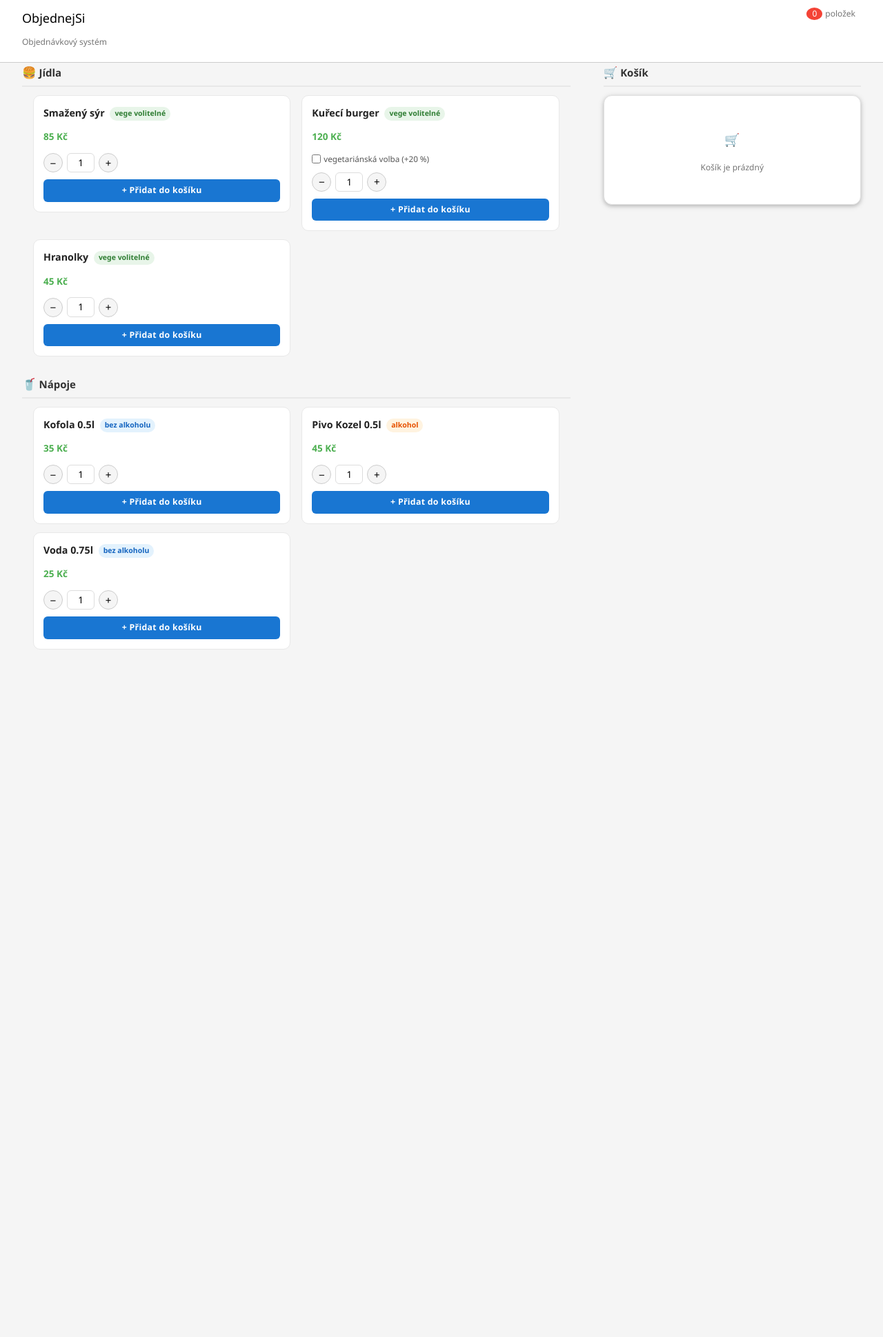
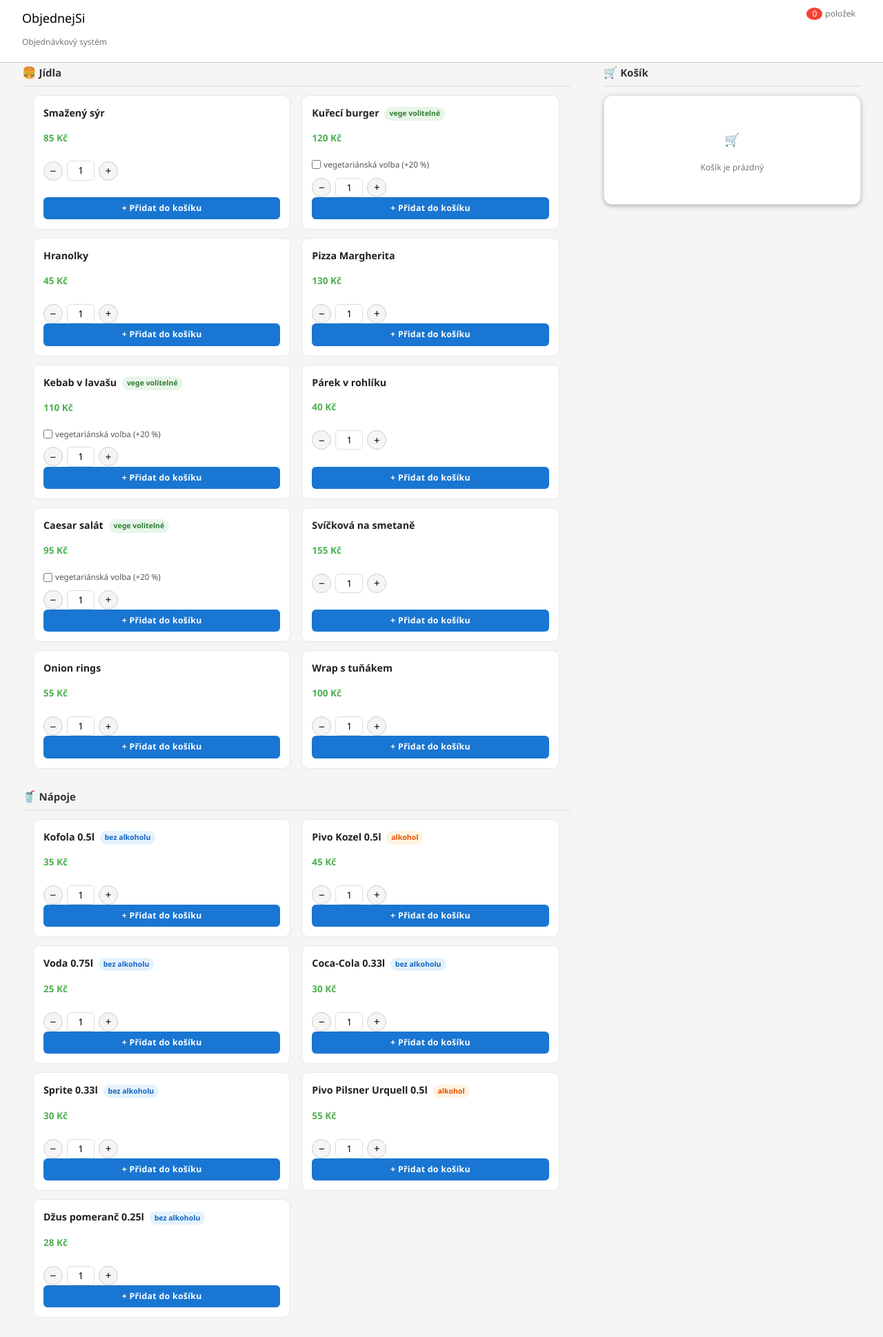
Before and after one commit to benesjirka/ObjednejSi, a plain HTML site: page index.html in a window 1280 px wide. Shown: the part 5-1944 px from the top of the page at 69% size. Before the commit the page ends 975 px from the top, so only its background shows below. Drawn offline with nearby package versions, Linux system fonts and the light colour scheme.

Commit message:
Přidáno více položek a upraven vzhled stránky

```diff
--- a/data.js
+++ b/data.js
@@ -5,21 +5,70 @@ export const katalog = [
         typ: "jidlo",
         nazev: "Smažený sýr",
         zakladniCena: 85,
-        cenaKrabice: 4,
+        cenaKrabice: 15,
         jeVegeVolba: false,
     },
     {
         typ: "jidlo",
         nazev: "Kuřecí burger",
         zakladniCena: 120,
-        cenaKrabice: 4,
+        cenaKrabice: 20,
         jeVegeVolba: true,
     },
     {
         typ: "jidlo",
         nazev: "Hranolky",
         zakladniCena: 45,
-        cenaKrabice: 4,
+        cenaKrabice: 15,
+        jeVegeVolba: false,
+    },
+    {
+        typ: "jidlo",
+        nazev: "Pizza Margherita",
+        zakladniCena: 130,
+        cenaKrabice: 25,
+        jeVegeVolba: false,
+    },
+    {
+        typ: "jidlo",
+        nazev: "Kebab v lavašu",
+        zakladniCena: 110,
+        cenaKrabice: 20,
+        jeVegeVolba: true,
+    },
+    {
+        typ: "jidlo",
+        nazev: "Párek v rohlíku",
+        zakladniCena: 40,
+        cenaKrabice: 15,
+        jeVegeVolba: false,
+    },
+    {
+        typ: "jidlo",
+        nazev: "Caesar salát",
+        zakladniCena: 95,
+        cenaKrabice: 20,
+        jeVegeVolba: true,
+    },
+    {
+        typ: "jidlo",
+        nazev: "Svíčková na smetaně",
+        zakladniCena: 155,
+        cenaKrabice: 25,
+        jeVegeVolba: false,
+    },
+    {
+        typ: "jidlo",
+        nazev: "Onion rings",
+        zakladniCena: 55,
+        cenaKrabice: 15,
+        jeVegeVolba: false,
+    },
+    {
+        typ: "jidlo",
+        nazev: "Wrap s tuňákem",
+        zakladniCena: 100,
+        cenaKrabice: 20,
         jeVegeVolba: false,
     },
     // Nápoje
@@ -28,20 +77,48 @@ export const katalog = [
         nazev: "Kofola 0.5l",
         zakladniCena: 35,
         zalohaZaLahev: 3,
-        jeAlkohol: false
+        jeAlkohol: false,
     },
     {
         typ: "napoj",
         nazev: "Pivo Kozel 0.5l",
         zakladniCena: 45,
         zalohaZaLahev: 3,
-        jeAlkohol: true
+        jeAlkohol: true,
     },
     {
         typ: "napoj",
         nazev: "Voda 0.75l",
         zakladniCena: 25,
         zalohaZaLahev: 3,
-        jeAlkohol: false
+        jeAlkohol: false,
+    },
+    {
+        typ: "napoj",
+        nazev: "Coca-Cola 0.33l",
+        zakladniCena: 30,
+        zalohaZaLahev: 3,
+        jeAlkohol: false,
+    },
+    {
+        typ: "napoj",
+        nazev: "Sprite 0.33l",
+        zakladniCena: 30,
+        zalohaZaLahev: 3,
+        jeAlkohol: false,
+    },
+    {
+        typ: "napoj",
+        nazev: "Pivo Pilsner Urquell 0.5l",
+        zakladniCena: 55,
+        zalohaZaLahev: 3,
+        jeAlkohol: true,
+    },
+    {
+        typ: "napoj",
+        nazev: "Džus pomeranč 0.25l",
+        zakladniCena: 28,
+        zalohaZaLahev: 3,
+        jeAlkohol: false,
     },
 ];
--- a/script.js
+++ b/script.js
@@ -117,12 +117,14 @@ function renderKatalog() {
         const jeJidlo = item.typ === 'jidlo';
         const col = document.createElement('div');
         col.className = 'w3-col s12 m6';
-        // Badge podle typu položky
-        const nazevBadge = jeJidlo
+        // Badge podle typu polozky
+        const nazevBadge = jeJidlo && item.jeVegeVolba
             ? `<span class="polozka-badge badge-vege">vege volitelné</span>`
-            : item.jeAlkohol
+            : !jeJidlo && item.jeAlkohol
                 ? `<span class="polozka-badge badge-alkohol">alkohol</span>`
-                : `<span class="polozka-badge badge-bezalkohol">bez alkoholu</span>`;
+                : !jeJidlo
+                    ? `<span class="polozka-badge badge-bezalkohol">bez alkoholu</span>`
+                    : '';
         // Checkbox pro vegetariánskou volbu (pouze u jídel)
         // PO:
         const vegeCb = item.jeVegeVolba
--- a/style.css
+++ b/style.css
@@ -236,3 +236,27 @@ body {
         font-size: 1rem;
     }
 }
+/* Stejná výška karet ve sloupci */
+#sekce-jidla,
+#sekce-napoje {
+    display: flex;
+    flex-wrap: wrap;
+    align-items: stretch;
+}
+
+#sekce-jidla .w3-col,
+#sekce-napoje .w3-col {
+    display: flex;
+    flex-direction: column;
+    box-sizing: border-box;
+}
+
+.polozka-card {
+    display: flex;
+    flex-direction: column;
+    flex: 1;
+}
+
+.pridat-btn {
+    margin-top: auto;
+}
```
Also changed, not shown: 2 other files.
